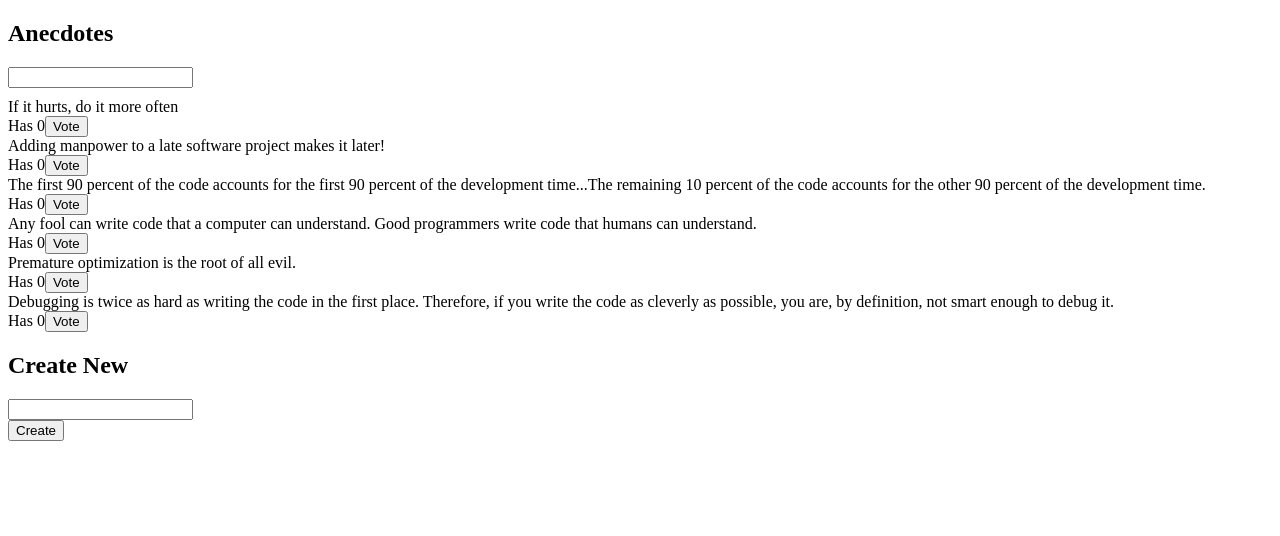
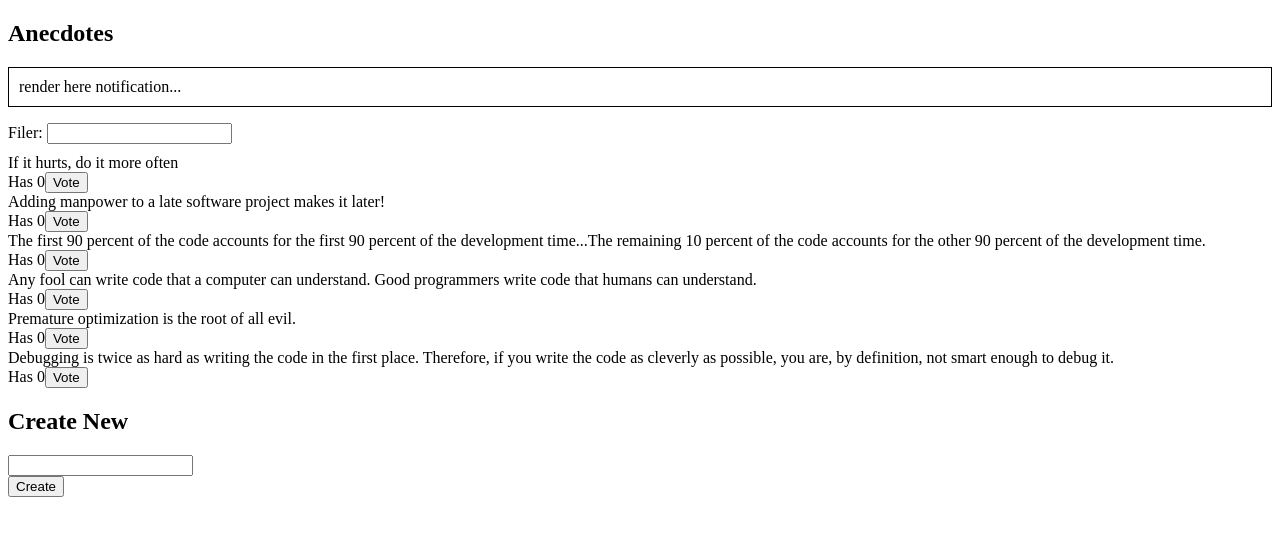
Before and after one commit to hiwersen/full-stack-open-part6-anecdotes-redux, a React (Vite) app: page / in a window 1280 px wide. Shown: the top 536 px of the page. Built offline with nearby package versions, Linux system fonts and the light colour scheme; the HTML template or start-up script is replaced by a standard one.

Commit message:
Implement exercise 6.12

```diff
--- a/src/App.jsx
+++ b/src/App.jsx
@@ -1,12 +1,13 @@
+import Notification from './components/Notification'
 import Filter from './components/Filter'
 import AnecdoteList from './components/AnecdoteList'
 import AnecdoteForm from './components/AnecdoteForm'
-
 
 const App = () => {
   return (
     <div>
       <h2>Anecdotes</h2>
+      <Notification />
       <Filter />
       <AnecdoteList />
       <AnecdoteForm />
--- a/src/components/Filter.jsx
+++ b/src/components/Filter.jsx
@@ -14,7 +14,7 @@
 
   return (
     <div style={style}>
-        <input name="filter" onChange={handleChange} />
+      Filer: <input name="filter" onChange={handleChange} />
     </div>
   )
 }
--- a/src/components/Notification.jsx
+++ b/src/components/Notification.jsx
@@ -1,12 +1,17 @@
+import { useSelector } from 'react-redux'
+
 const Notification = () => {
+  const notification = useSelector(state => state.notification)
+
   const style = {
     border: 'solid',
     padding: 10,
-    borderWidth: 1
+    borderWidth: 1,
+    marginBottom: 16
   }
   return (
     <div style={style}>
-      render here notification...
+      {notification}
     </div>
   )
 }
--- /dev/null
+++ b/src/reducers/notificationReducer.js
@@ -0,0 +1,14 @@
+import { createSlice } from '@reduxjs/toolkit'
+
+const notificationSlice = createSlice({
+    name: 'notification',
+    initialState: 'render here notification...',
+    reducers: {
+        doSetNotification(_, action) {
+            return action.payload
+        }
+    }
+})
+
+export const { doSetNotification } = notificationSlice.actions
+export default notificationSlice.reducer
--- a/src/store.js
+++ b/src/store.js
@@ -1,11 +1,13 @@
 import { configureStore } from '@reduxjs/toolkit'
 import anecdoteReducer from './reducers/anecdoteReducer'
 import filterReducer from './reducers/filterReducer'
+import notificationReducer from './reducers/notificationReducer'
 
 const store = configureStore({
     reducer: {
         anecdotes: anecdoteReducer,
-        filter: filterReducer
+        filter: filterReducer,
+        notification: notificationReducer
     }
 })
 
```
